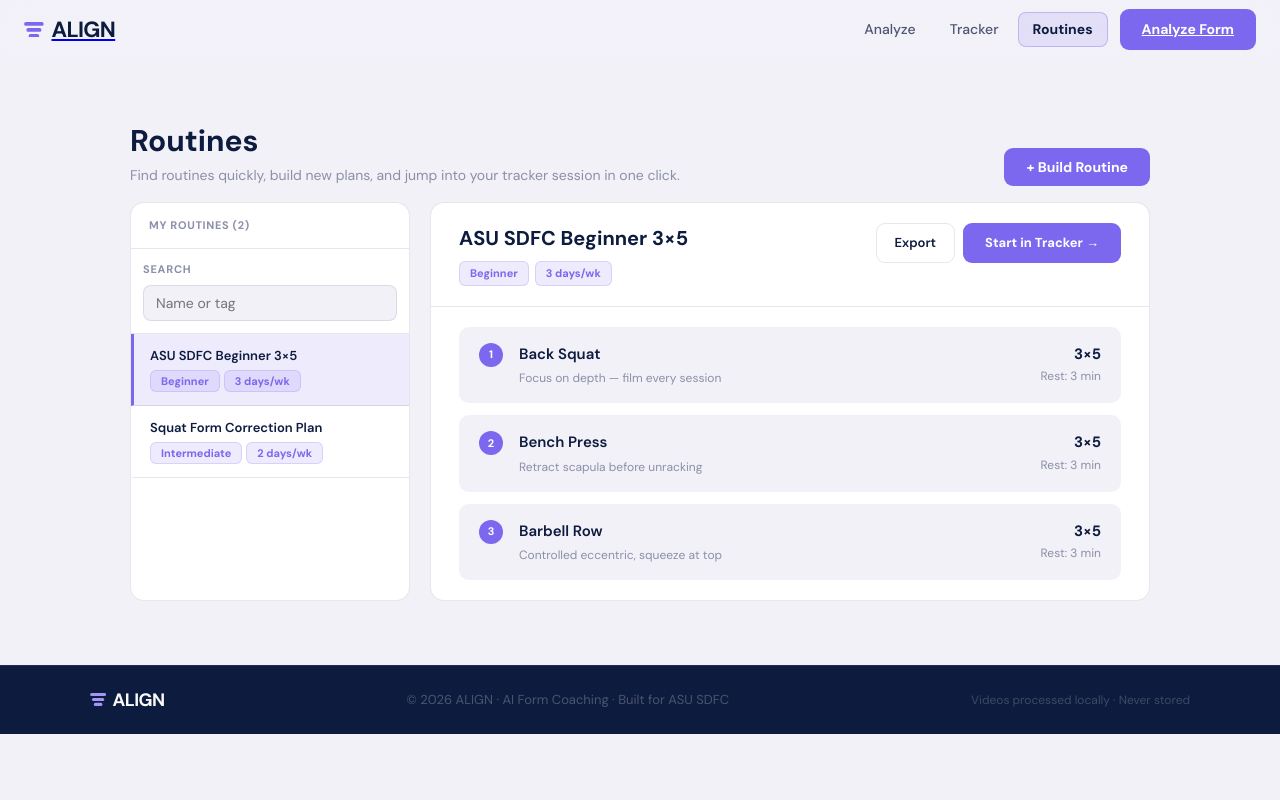
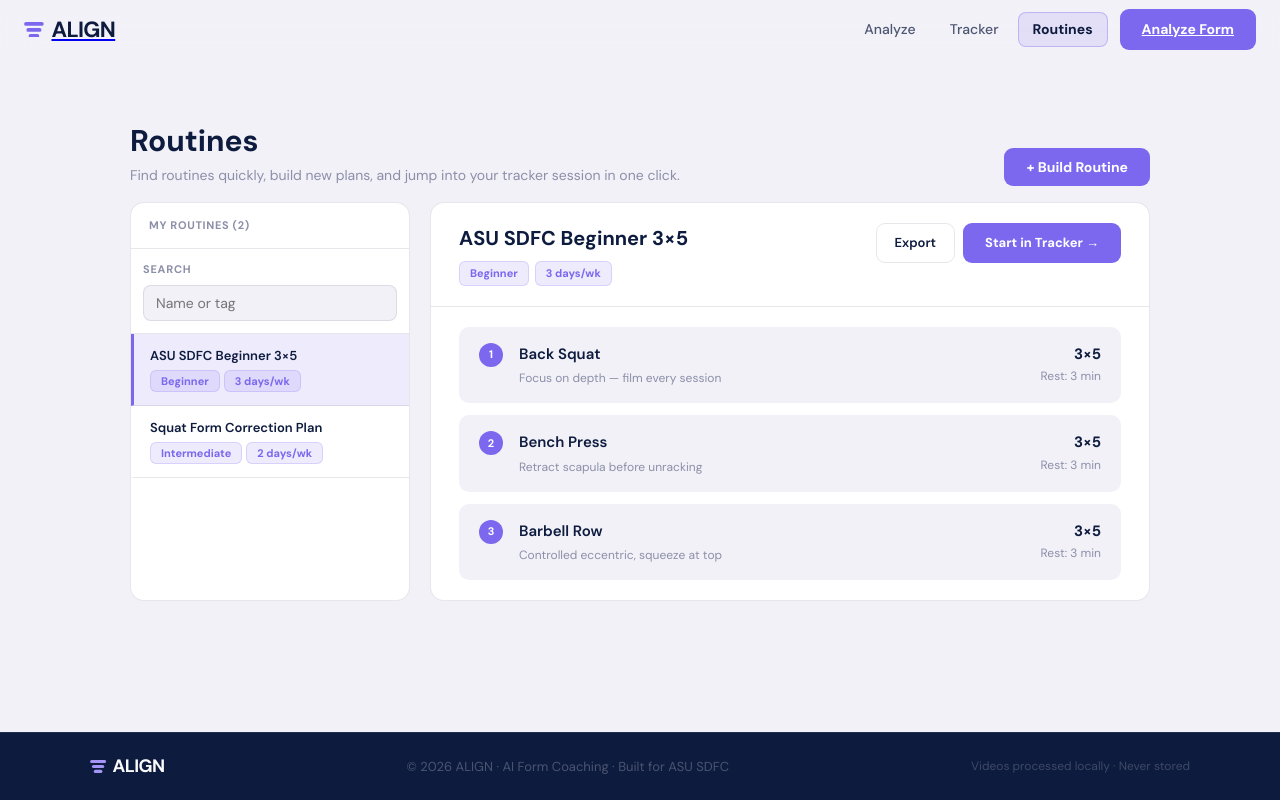
Before and after one commit to KenValenzuela/ai-form-coach, a Next.js app in the folder frontend/: page /routines in a window 1280 px wide. Built offline with nearby package versions, Linux system fonts and the light colour scheme; a web font is replaced by a local one.

Commit message:
Fix routines page footer alignment to viewport bottom

```diff
--- a/frontend/app/routines/page.tsx
+++ b/frontend/app/routines/page.tsx
@@ -4,9 +4,19 @@ import Footer from "@/components/Footer";
 
 export default function RoutinesPage() {
   return (
-    <div id="page-scroll" style={{ minHeight: "100dvh", overflowX: "hidden" }}>
+    <div
+      id="page-scroll"
+      style={{
+        minHeight: "100dvh",
+        overflowX: "hidden",
+        display: "flex",
+        flexDirection: "column",
+      }}
+    >
       <Nav activeSection="routines" />
-      <RoutinesSection />
+      <div style={{ flex: 1 }}>
+        <RoutinesSection />
+      </div>
       <Footer />
     </div>
   );
```
